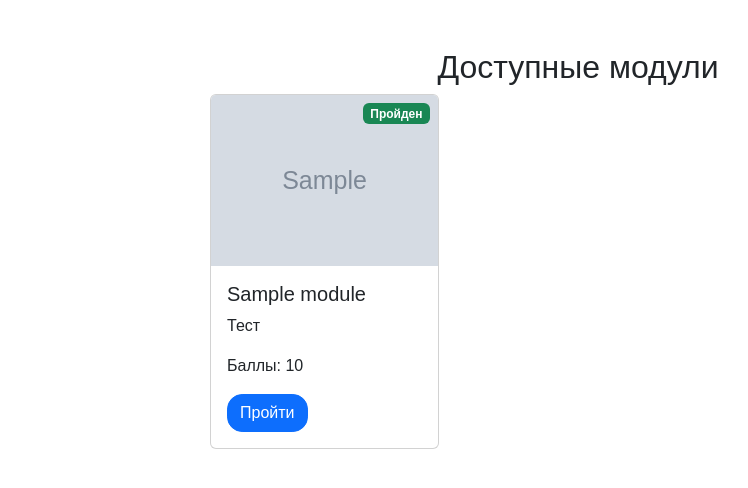
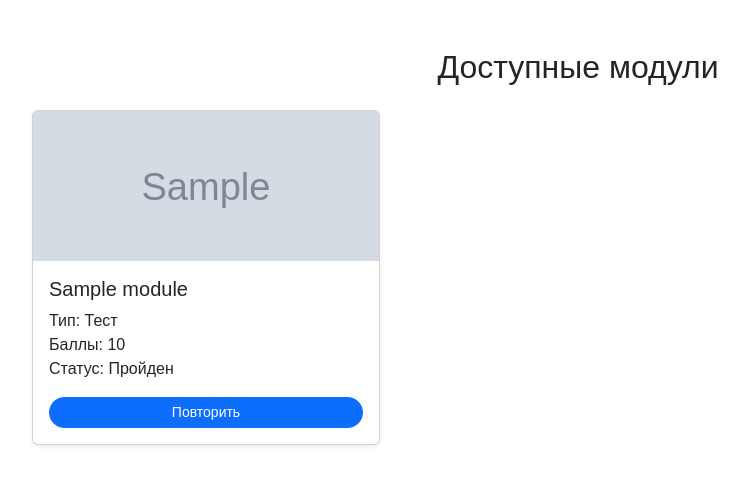
Before and after one commit to kateutkate23/game-learning, a FastAPI app: page /modules/ in a window 1280 px wide. Shown: the part 56-544 px from the top of the page, without its empty margins (62-810 px from the left). Run offline with FastAPI, Linux system fonts and the light colour scheme; the visitor is signed in with stand-in values (Sample User, id 1); tables that the repository leaves empty hold one stand-in row (values such as "Sample post"); grey boxes marked "Sample" are stand-in pictures.

Commit message:
pre-completed

```diff
--- a/templates/modules_student.html
+++ b/templates/modules_student.html
@@ -1,37 +1,39 @@
 {% extends "base.html" %}
 {% block content %}
-<div class="row justify-content-center">
-    <div class="col-md-8">
-        <h2 class="text-center">Доступные модули</h2>
+<div class="container mt-5">
+    <h2 class="text-center mb-4">Доступные модули</h2>
     {% if success %}
-        <div class="alert alert-success" role="alert">
-            {{ success }}
-        </div>
+        <div class="alert alert-success text-center">{{ success }}</div>
     {% endif %}
     {% if modules %}
-        <div class="row">
+        <div class="row row-cols-1 row-cols-md-3 g-4">
             {% for module in modules %}
-            <div class="col-md-4 mb-4">
-                <div class="card">
+                <div class="col">
+                    <div class="card h-100 shadow-sm">
                         {% if module.image %}
-                    <img src="/{{ module.image }}" class="card-img-top" alt="Изображение модуля">
+                            <img src="/{{ module.image }}" class="card-img-top" alt="{{ module.title }}" style="height: 150px; object-fit: cover;">
+                        {% else %}
+                            <div class="card-img-top bg-secondary" style="height: 150px;"></div>
                         {% endif %}
-                    <div class="card-body">
+                        <div class="card-body d-flex flex-column">
                             <h5 class="card-title">{{ module.title }}</h5>
-                        <p class="card-text">{{ "Теория" if module.type == "theory" else "Тест" }}</p>
-                        <p class="card-text">Баллы: {{ module.points }}</p>
-                        {% if module.id in completed_modules %}
-                        <span class="badge bg-success position-absolute top-0 end-0 m-2">Пройден</span>
-                        {% endif %}
-                        <a href="/modules/view/{{ module.id }}" class="btn btn-primary">Пройти</a>
+                            <p class="card-text flex-grow-1">
+                                Тип: {{ "Теория" if module.type == "theory" else "Тест" }}<br>
+                                Баллы: {{ module.points }}<br>
+                                Статус: {{ "Пройден" if module.id in completed_modules else "Не пройден" }}
+                            </p>
+                            <div class="mt-auto">
+                                <a href="/modules/view/{{ module.id }}" class="btn btn-sm btn-primary w-100">
+                                    {{ "Повторить" if module.id in completed_modules else "Пройти" }}
+                                </a>
+                            </div>
                         </div>
                     </div>
                 </div>
             {% endfor %}
         </div>
     {% else %}
-        <p class="text-center">Пока нет доступных модулей.</p>
+        <p class="text-center">Модулей пока нет.</p>
     {% endif %}
 </div>
-</div>
 {% endblock %}
```
Also changed, not shown: templates/modules_teacher.html (+24 -26 lines), 1 other file. Lines whose indentation alone changed are shown as unchanged.
